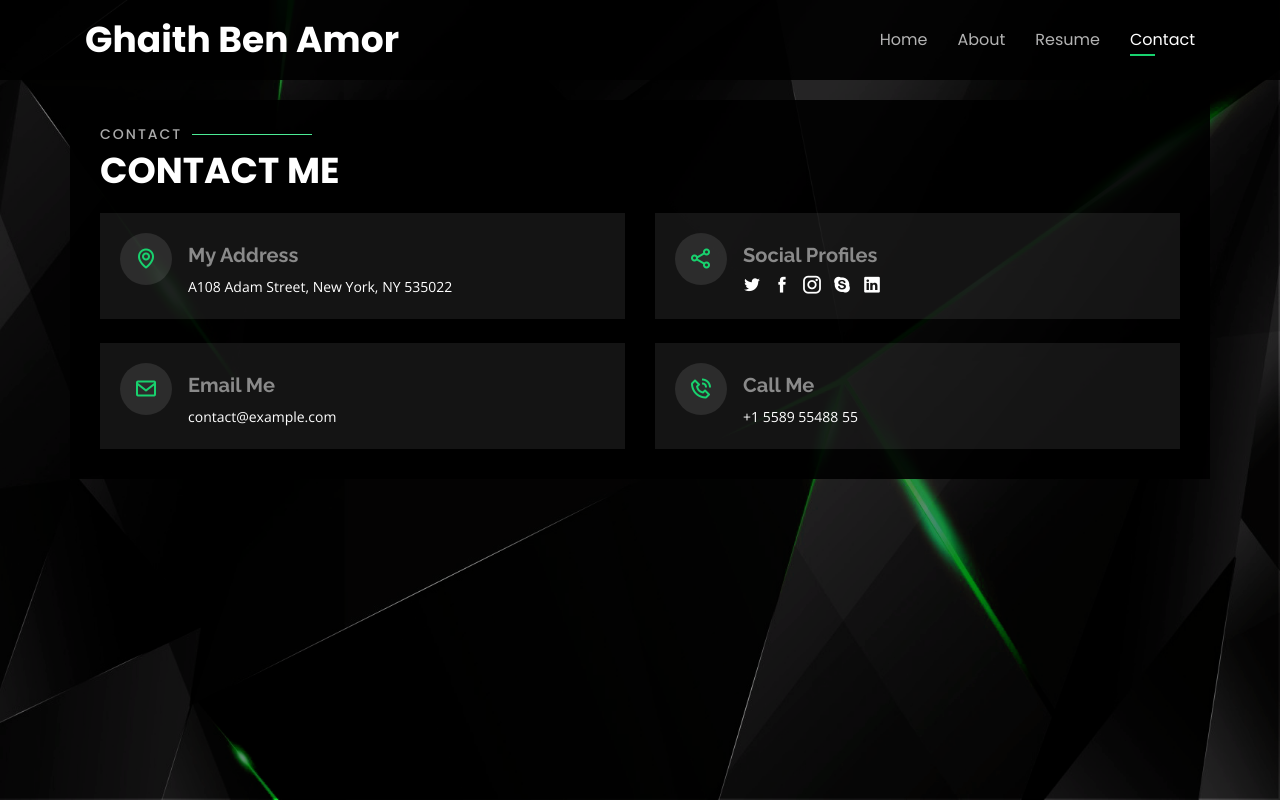
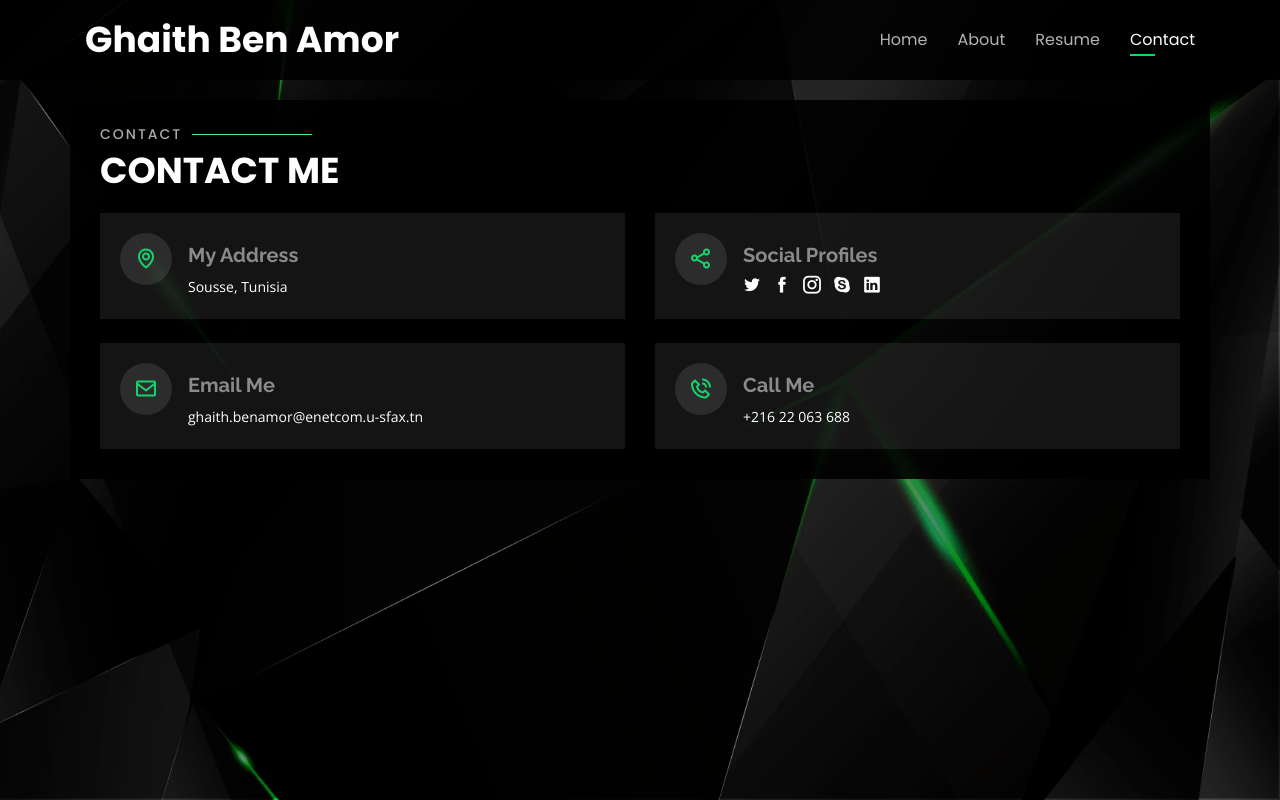
Before and after one commit to GhaithBenAmor/My-Portfolio, a plain HTML site: page index.html in a window 1280 px wide. Both pictures are taken after a click on the link "Contact". Drawn offline with nearby package versions, Linux system fonts and the light colour scheme.

Commit message:
Update index.html

```diff
--- a/index.html
+++ b/index.html
@@ -391,7 +391,7 @@
           <div class="info-box">
             <i class="bx bx-map"></i>
             <h3>My Address</h3>
-            <p>A108 Adam Street, New York, NY 535022</p>
+            <p>Sousse, Tunisia</p>
           </div>
         </div>
 
@@ -413,14 +413,14 @@
           <div class="info-box">
             <i class="bx bx-envelope"></i>
             <h3>Email Me</h3>
-            <p>contact@example.com</p>
+            <p>ghaith.benamor@enetcom.u-sfax.tn</p>
           </div>
         </div>
         <div class="col-md-6 mt-4 d-flex align-items-stretch">
           <div class="info-box">
             <i class="bx bx-phone-call"></i>
             <h3>Call Me</h3>
-            <p>+1 5589 55488 55</p>
+            <p>+216 22 063 688</p>
           </div>
         </div>
       </div>
```
